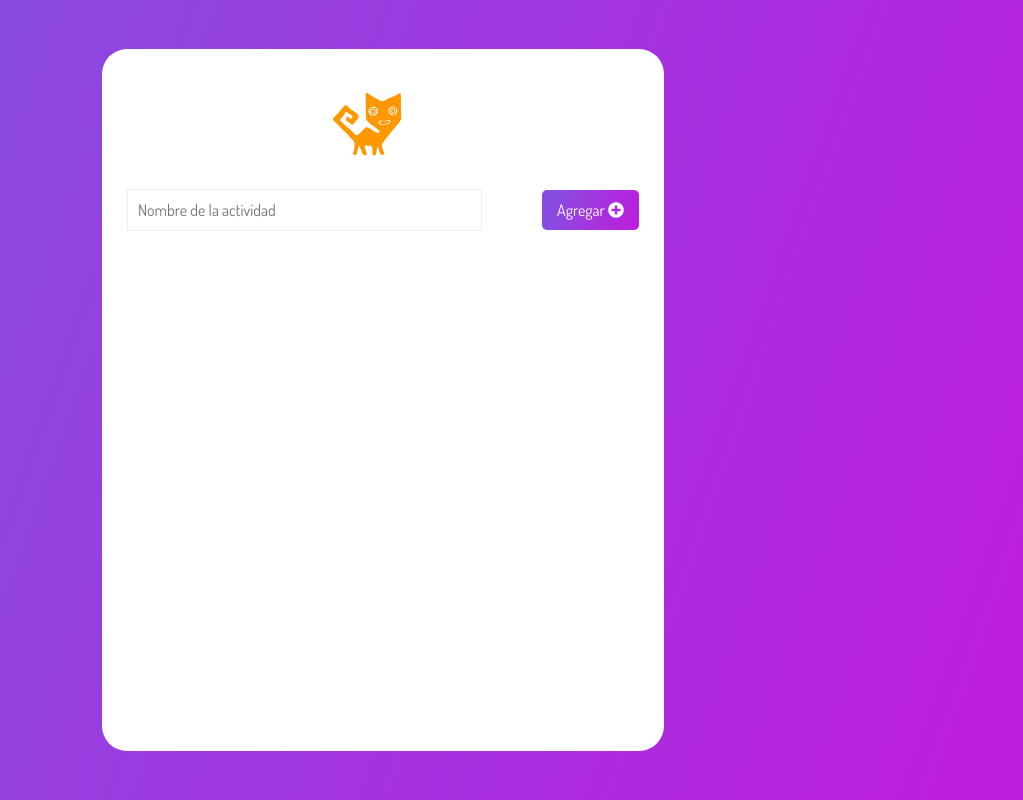
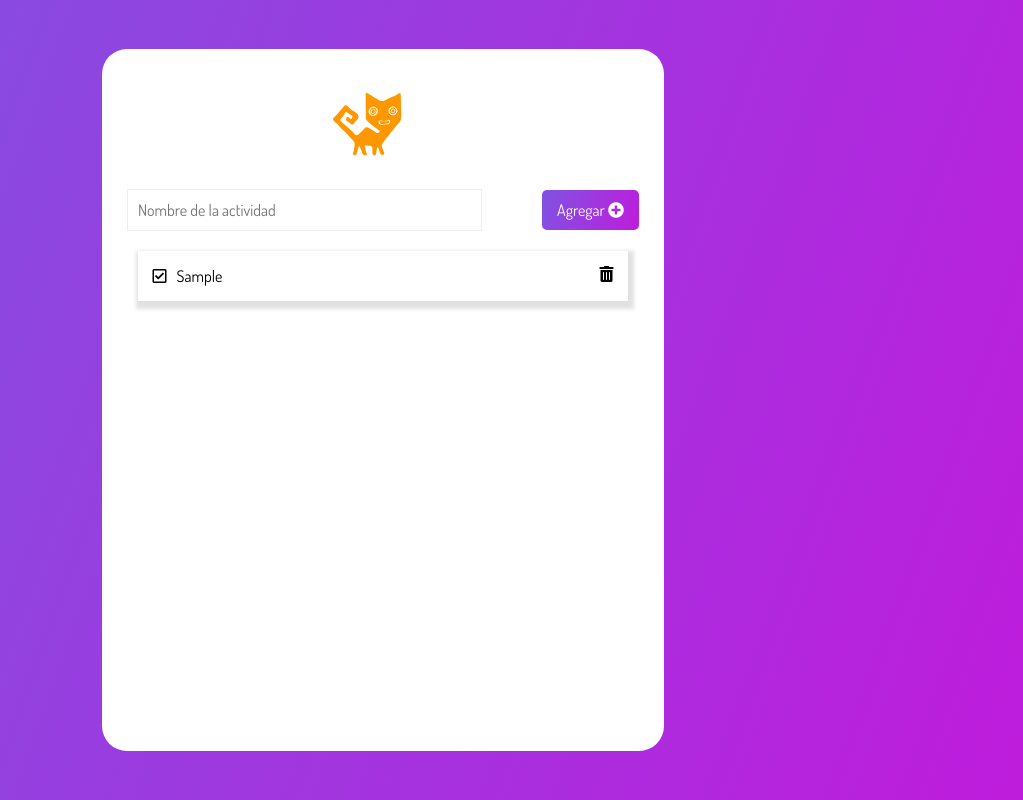
Before and after one commit to LRuben26/DOM-JS, a plain HTML site: page index.html in a window 1280 px wide. Both pictures are taken after typing "Sample" into the empty fields and a click on the button "Agregar". Shown: the whole page, without its empty margins (257-1280 px from the left). Drawn offline with Linux system fonts and the light colour scheme.

Commit message:
ejercicio de clase 1

```diff
--- /dev/null
+++ b/componetes/checkCom.js
@@ -0,0 +1,16 @@
+
+      const checkComplete=()=>{
+        const i = document.createElement('i')
+        i.classList.add('far', 'fa-check-square','icon')
+
+        i.addEventListener('click',completeTask);
+        return i
+    }
+
+const completeTask=(evento) =>{
+    const element=evento.target;
+    element.classList.toggle('fas');
+    element.classList.toggle('completeIcon');
+    element.classList.toggle('far');
+}
+export default checkComplete
--- /dev/null
+++ b/componetes/deleteCom.js
@@ -0,0 +1,14 @@
+const deleteIcon=()=>{
+    const i =document.createElement('i');
+i.classList.add('fas','fa-trash-alt','trashIcon','icon')
+i.addEventListener('click',deleteTask);
+return i;
+}
+
+
+
+const deleteTask = (evento)=>{
+const padre = evento.target.parentElement;
+padre.remove();
+}
+export default deleteIcon;
--- a/index.html
+++ b/index.html
@@ -36,11 +36,11 @@
             </button>
           </form>
         </div>
-        <ul class="cardsList"data-list>
+        <ul class="cardsList" data-list>
 
         </ul>
       </div>
     </main>
-    <script src="script.js"> </script>
+    <script type="module" src="script.js"> </script>
   </body>
 </html>
--- a/script.js
+++ b/script.js
@@ -1,3 +1,9 @@
+import checkComplete from "./componetes/checkCom.js";
+import deleteIcon from "./componetes/deleteCom.js";
+
+
+(()=>{
+
     const btn = document.querySelector('[data-form-btn]')
     const createTask=(evento)=>{
         evento.preventDefault();
@@ -11,10 +17,20 @@ const createTask=(evento)=>{
         const taskContent = document.createElement('div')
         const titleTask=document.createElement('span')
         titleTask.classList.add('task')
+        titleTask.innerText=value;
+        taskContent.appendChild(checkComplete());//
+        taskContent.appendChild(titleTask);
 
-
-
+            // const content ='
+            // <i class="fas fa-trash-alt trashIcon icon"></i>`;
+          //  i.classList.add
+            //task.in
+        task.appendChild(taskContent);
+        task.appendChild(deleteIcon());
+        list.appendChild(task);
     };
 
     btn.addEventListener('click',createTask);
-console.log(btn);
+
+
+})();
```
Lines whose indentation alone changed are shown as unchanged.
